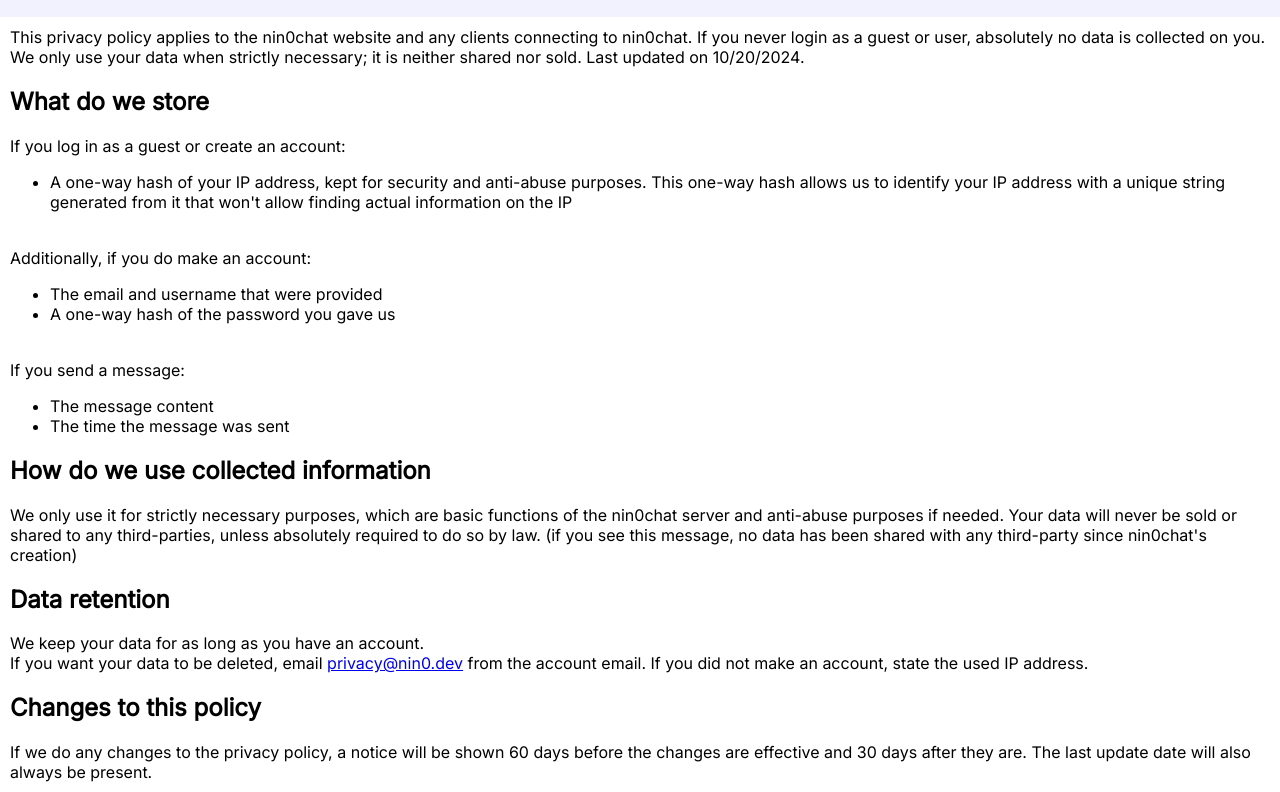
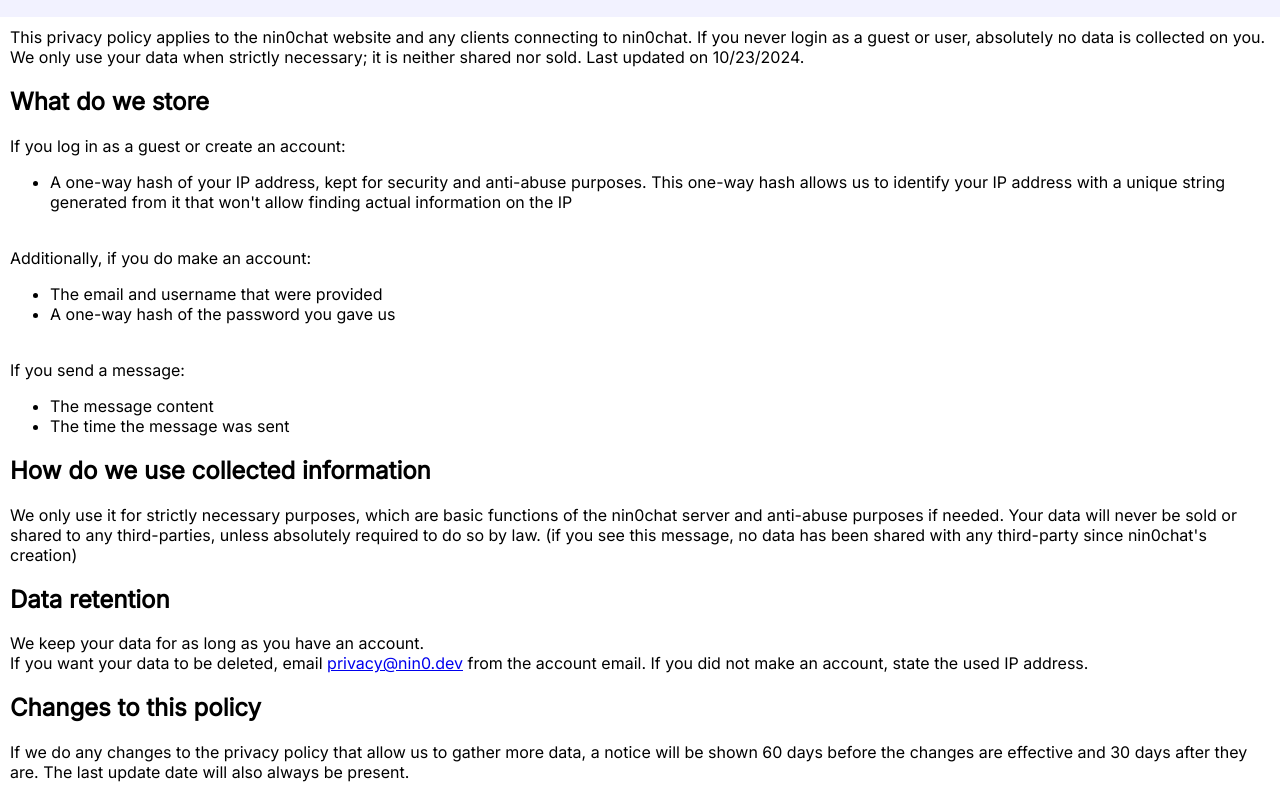
Before and after one commit to nin0chat/frontend, a website built with Vite: page privacy.html in a window 1280 px wide. Shown: the part 71-863 px from the top of the page. Built offline with nearby package versions, Linux system fonts and the light colour scheme.

Commit message:
chore(privacy): fix date

```diff
--- a/privacy.html
+++ b/privacy.html
@@ -20,7 +20,7 @@
             This privacy policy applies to the nin0chat website and any clients connecting to
             nin0chat. If you never login as a guest or user, absolutely no data is collected on you.
             We only use your data when strictly necessary; it is neither shared nor sold. Last
-            updated on 10/20/2024.
+            updated on 10/23/2024.
             <h2>What do we store</h2>
             If you log in as a guest or create an account:
             <ul>
@@ -50,7 +50,7 @@
             <a href="mailto:privacy@nin0.dev">privacy@nin0.dev</a> from the account email. If you
             did not make an account, state the used IP address.
             <h2>Changes to this policy</h2>
-            If we do any changes to the privacy policy, a notice will be shown 60 days before the
+            If we do any changes to the privacy policy that allow us to gather more data, a notice will be shown 60 days before the
             changes are effective and 30 days after they are. The last update date will also always
             be present.
         </div>
```
